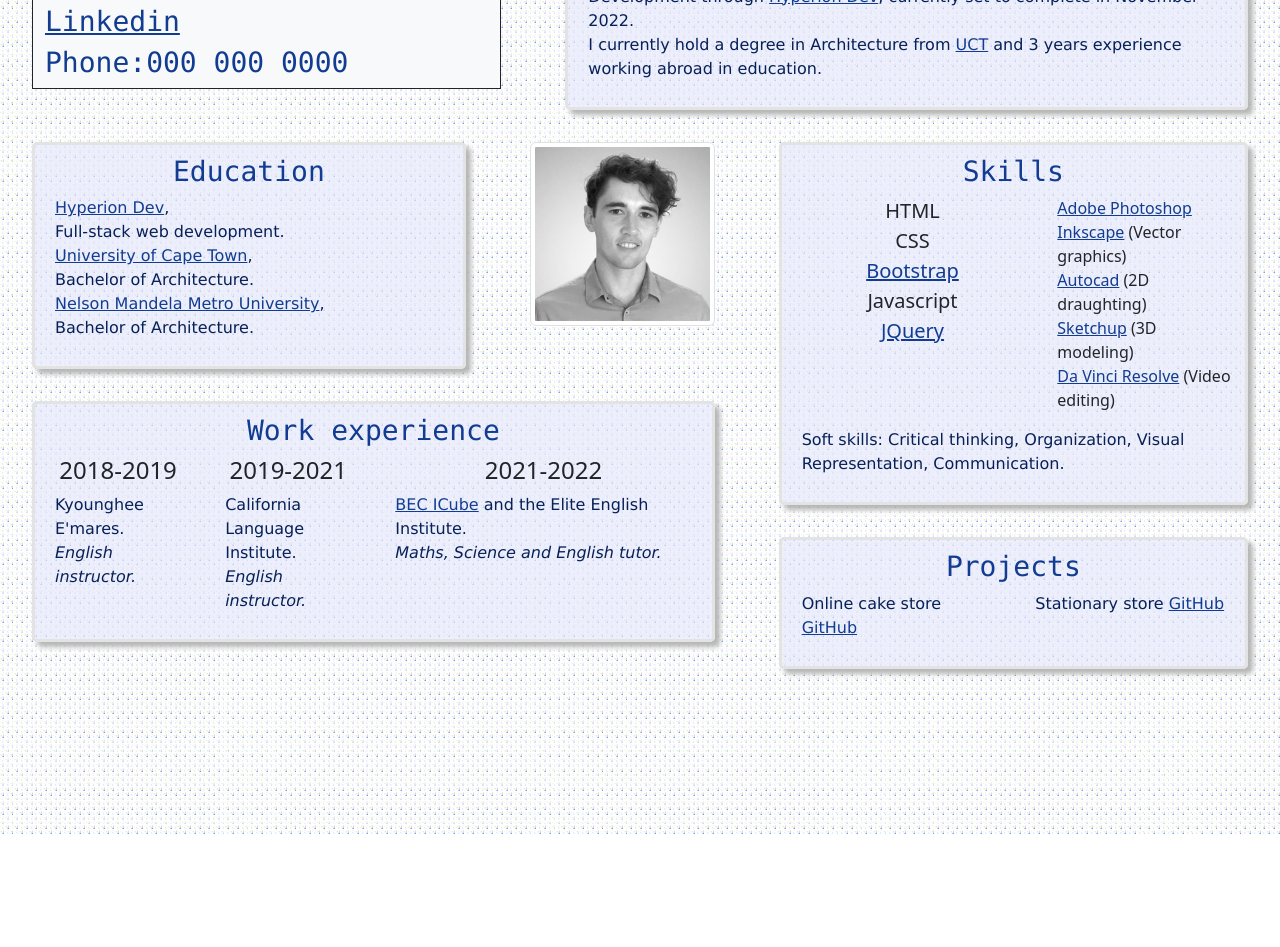
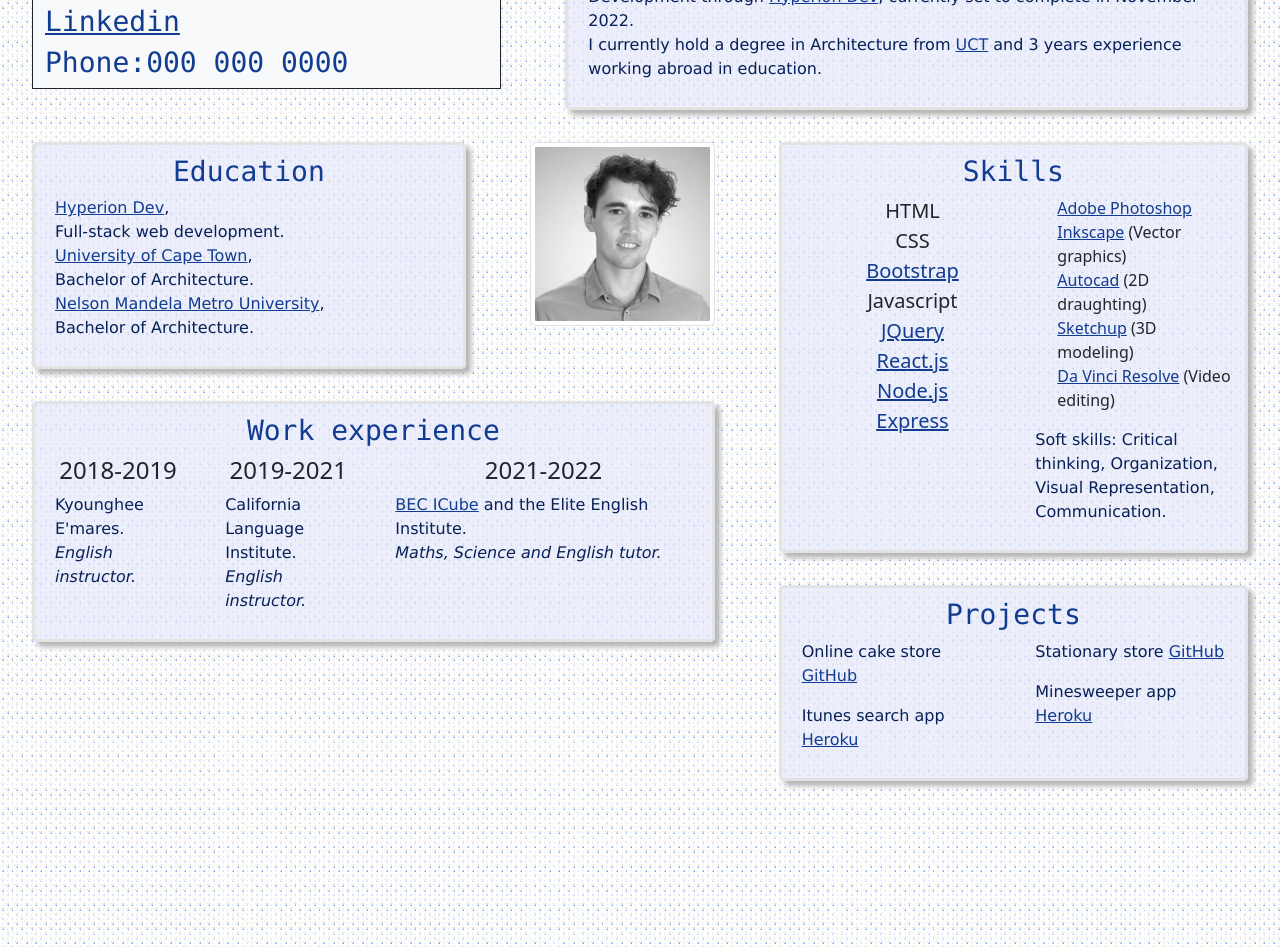
Before and after one commit to Luke-up/Luke_Paine_resume, a plain HTML site: page index.html in a window 1280 px wide. Shown: the part 110-1057 px from the top of the page. Before the commit the page ends 945 px from the top, so only its background shows below. Drawn offline with nearby package versions, Linux system fonts and the light colour scheme.

Commit message:
Update index.html

```diff
--- a/index.html
+++ b/index.html
@@ -157,6 +157,9 @@
                                         <li><a target="_" href="https://getbootstrap.com/">Bootstrap</a></li>
                                         <li>Javascript</li>
                                         <li><a target="_" href="https://jquery.com/">JQuery</a></li>
+                                        <li><a target="_" href="https://reactjs.org/">React.js</a></li>
+                                        <li><a target="_" href="https://nodejs.org/en/about/">Node.js</a></li>
+                                        <li><a target="_" href="https://expressjs.com/">Express</a></li>
                                     </ul>
                                 </div>
                                 <div class="col-6 text-start">
@@ -171,10 +174,11 @@
                                         <li><a target="_" href="https://tinyurl.com/4zcaf7yr">Da
                                                 Vinci Resolve</a> (Video editing)</li>
                                     </ul>
+                                    <p>Soft skills: Critical thinking, Organization, Visual Representation, Communication.
+                            </p>
                                 </div>
                             </div>
-                            <p>Soft skills: Critical thinking, Organization, Visual Representation, Communication.
-                            </p>
+
                         </button>
                     </div>
                     <div class="col-md-12 blueBlockColumn">
@@ -183,12 +187,16 @@
                             <h3>Projects</h3>
                             <div class="row">
                                 <div class="col-6">
-                                    <p>Online cake store <a href="https://luke-up.github.io/E-store/"
+                                    <p>Online cake store <a href="https://luke-up.github.io/E-store/index.html"
                                             target="_">GitHub</a></p>
+                                    <p>Itunes search app <a href="https://itunes-searching.herokuapp.com/"
+                                            target="_">Heroku</a></p>
                                 </div>
                                 <div class="col-6">
-                                    <p>Stationary store <a href="https://luke-up.github.io/Sketch-Pencils-eStore/Index.js"
+                                    <p>Stationary store <a href="https://luke-up.github.io/Sketch-Pencils-eStore/"
                                             target="_">GitHub</a></p>
+                                    <p>Minesweeper app <a href="https://look-minesweeper.herokuapp.com/"
+                                            target="_">Heroku</a></p>
                                 </div>
                             </div>
                         </button>
```
